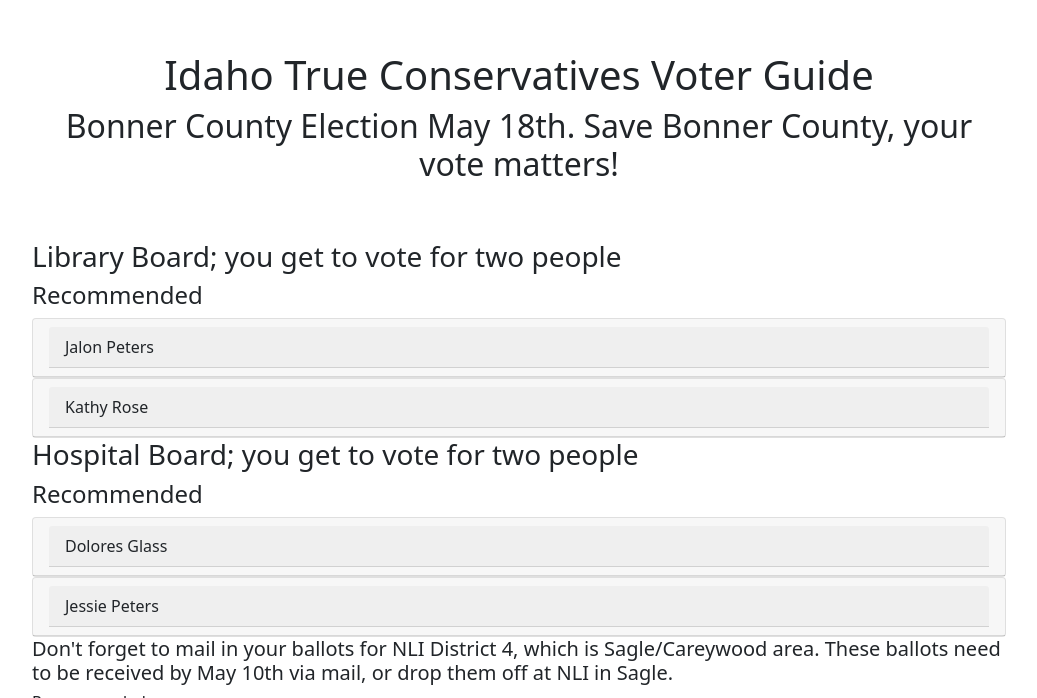
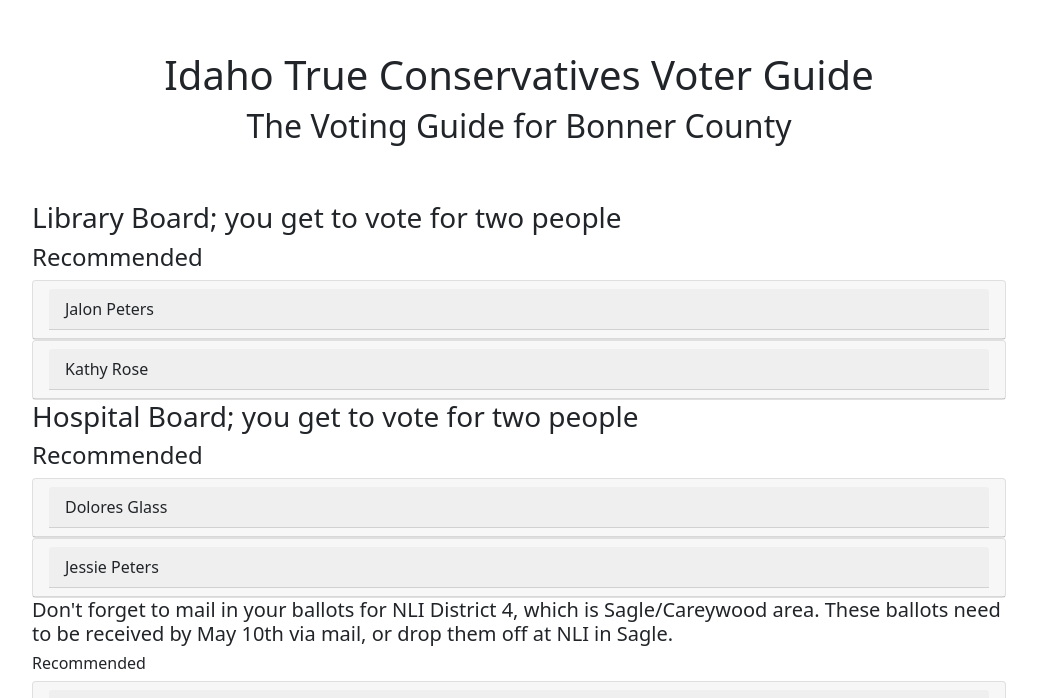
Before and after one commit to pactechteam/bonnervotes, a Next.js app: page / in a window 1280 px wide. Shown: the part 102-800 px from the top of the page, without its empty margins (121-1158 px from the left). Built offline with nearby package versions, Linux system fonts and the light colour scheme.

Commit message:
first committ

```diff
--- a/pages/index.js
+++ b/pages/index.js
@@ -32,8 +32,7 @@ function demoPage() {
             Idaho True Conservatives Voter Guide
           </h1>
           <h2 style={{ textAlign: "center" }}>
-            Bonner County Election May 18th. Save Bonner County, your vote
-            matters!
+            The Voting Guide for Bonner County
           </h2>
           <br />
           <br />
```
